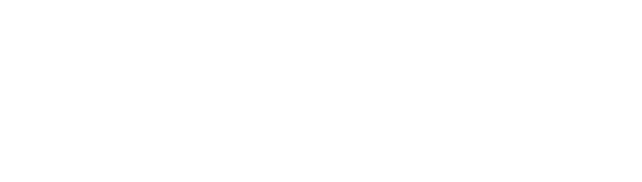
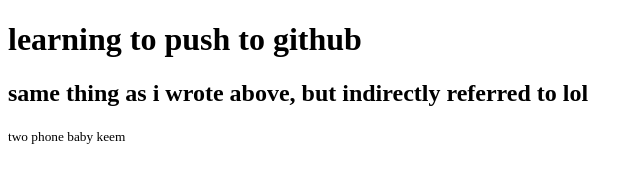
Before and after one commit to lnvictus007/my-first-repo, a plain HTML site: page index.html in a window 1280 px wide. Shown: the whole page, without its empty margins (0-642 px from the left). Drawn offline with Linux system fonts and the light colour scheme.

Commit message:
added stuff

```diff
--- a/index.html
+++ b/index.html
@@ -7,6 +7,8 @@
     <title>My first GITHUB repo</title>
 </head>
 <body>
-
+    <h1>learning to push to github</h1>
+    <h2>same thing as i wrote above, but indirectly referred to lol</h2>
+    <small>two phone baby keem</small>
 </body>
 </html>
```
